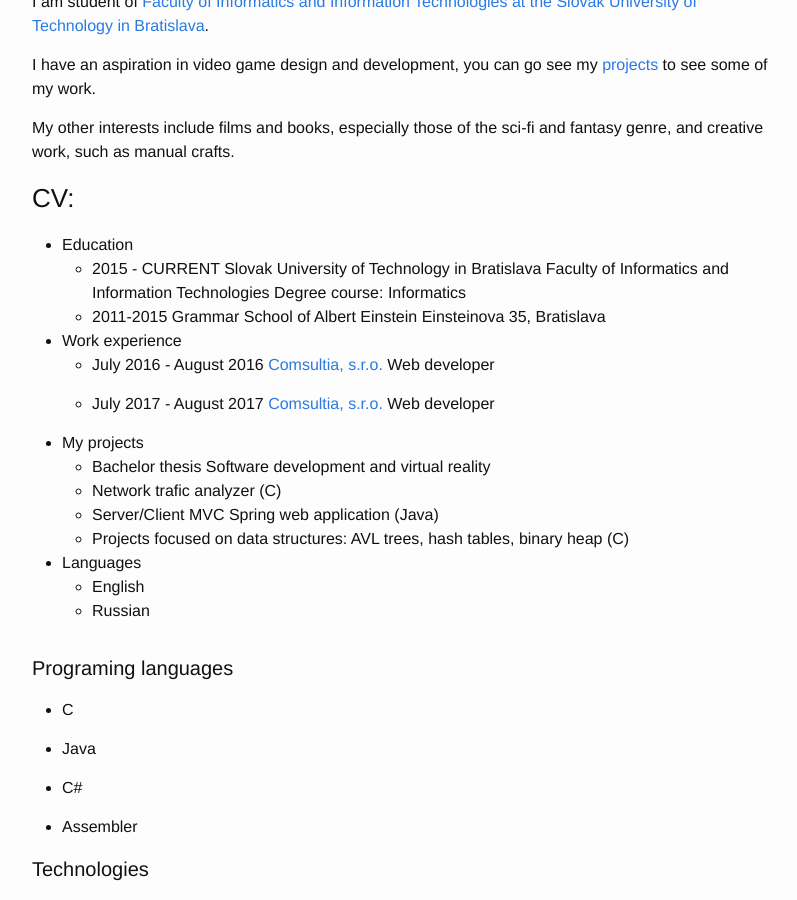
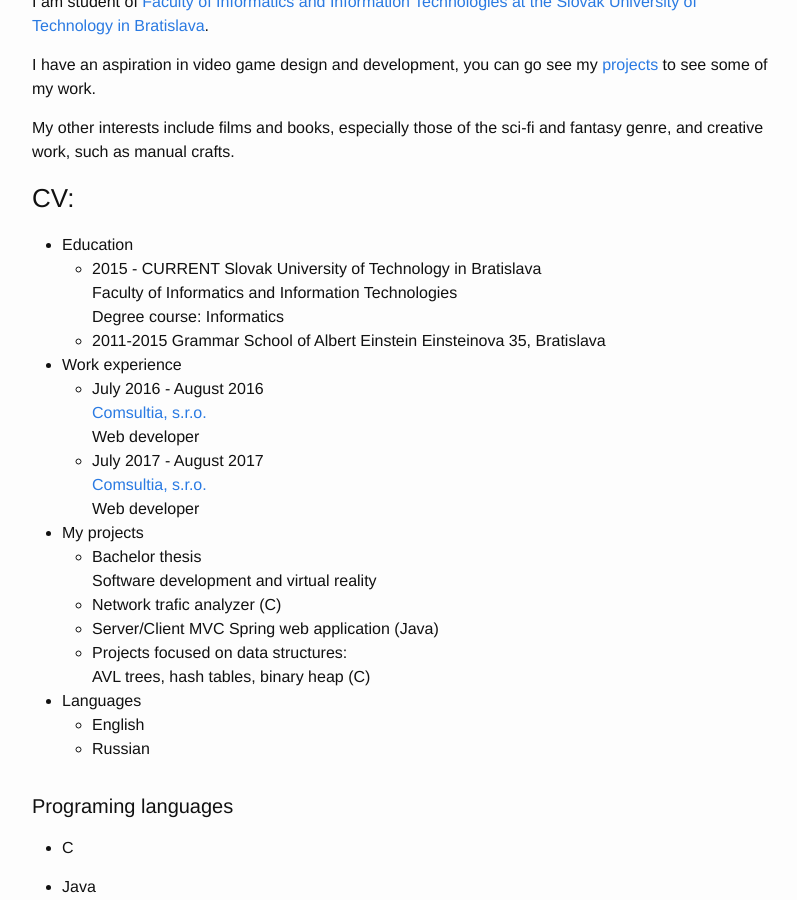
Before and after one commit to mackovaKris/mackovaKris.github.io, a Jekyll site: the page built from About/about.md, in a window 1280 px wide and 900 px high, scrolled down 241 px. Shown: the whole window, without its empty margins (238-1035 px from the left). Built offline with Jekyll 4.4.1, drawn with Linux system fonts in a browser that asks for light colours.

```diff
--- a/About/about.md
+++ b/About/about.md
@@ -16,27 +16,26 @@ My other interests include films and books, especially those of the sci-fi and f
 ### CV: ###
 * Education
   * 2015 - CURRENT
-    Slovak University of Technology in Bratislava
-    Faculty of Informatics and Information Technologies
-    Degree course: Informatics
+    Slovak University of Technology in Bratislava <br />
+    Faculty of Informatics and Information Technologies <br />
+    Degree course: Informatics <br />
   * 2011-2015 Grammar School of Albert Einstein
     Einsteinova 35, Bratislava
 
 * Work experience
-  * July 2016 - August 2016
-    [Comsultia, s.r.o.](https://comsultia.com)
+  * July 2016 - August 2016 <br />
+    [Comsultia, s.r.o.](https://comsultia.com) <br />
     Web developer
-
-  * July 2017 - August 2017
-    [Comsultia, s.r.o.](https://comsultia.com)
+  * July 2017 - August 2017 <br />
+    [Comsultia, s.r.o.](https://comsultia.com) <br />
     Web developer
 
 * My projects
-  * Bachelor thesis
+  * Bachelor thesis <br />
     Software development and virtual reality
   * Network trafic analyzer (C)
   * Server/Client MVC Spring web application (Java)
-  * Projects focused on data structures:
+  * Projects focused on data structures: <br />
     AVL trees, hash tables, binary heap (C)
 
 * Languages
```
